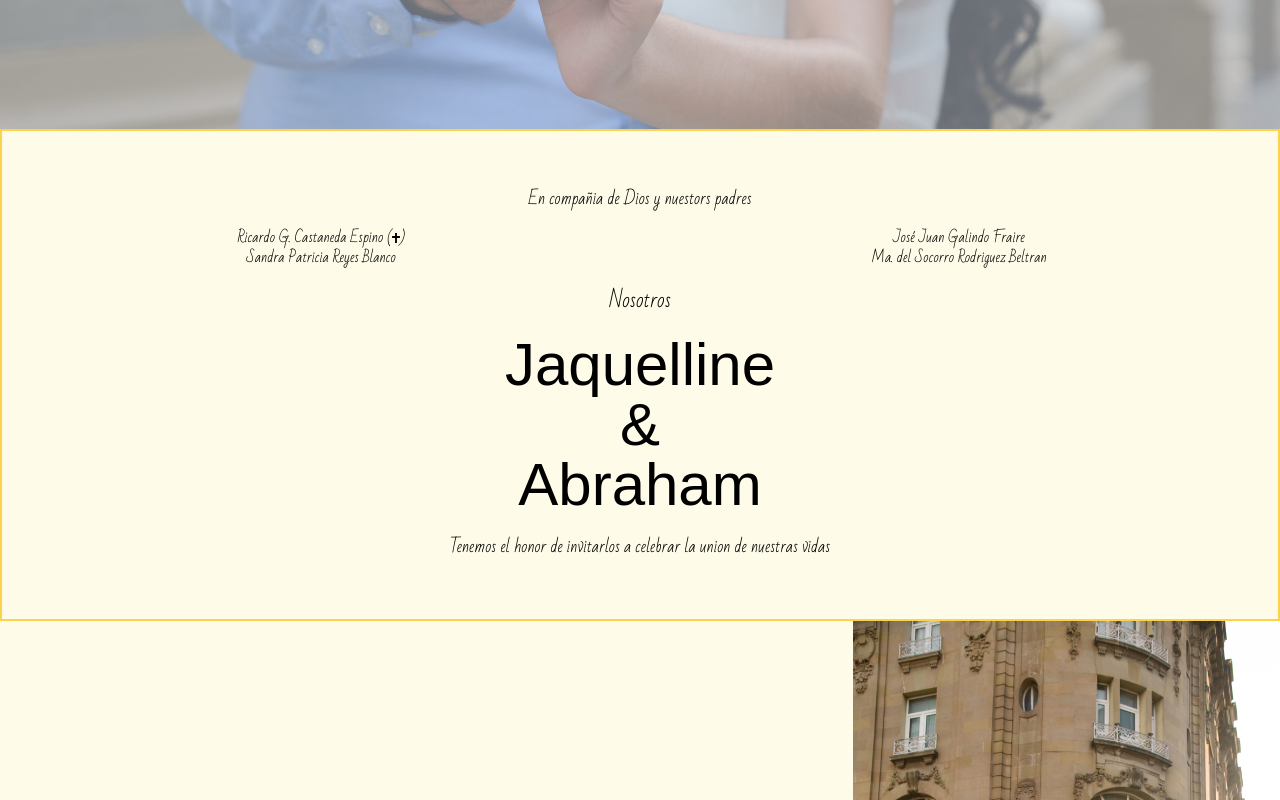
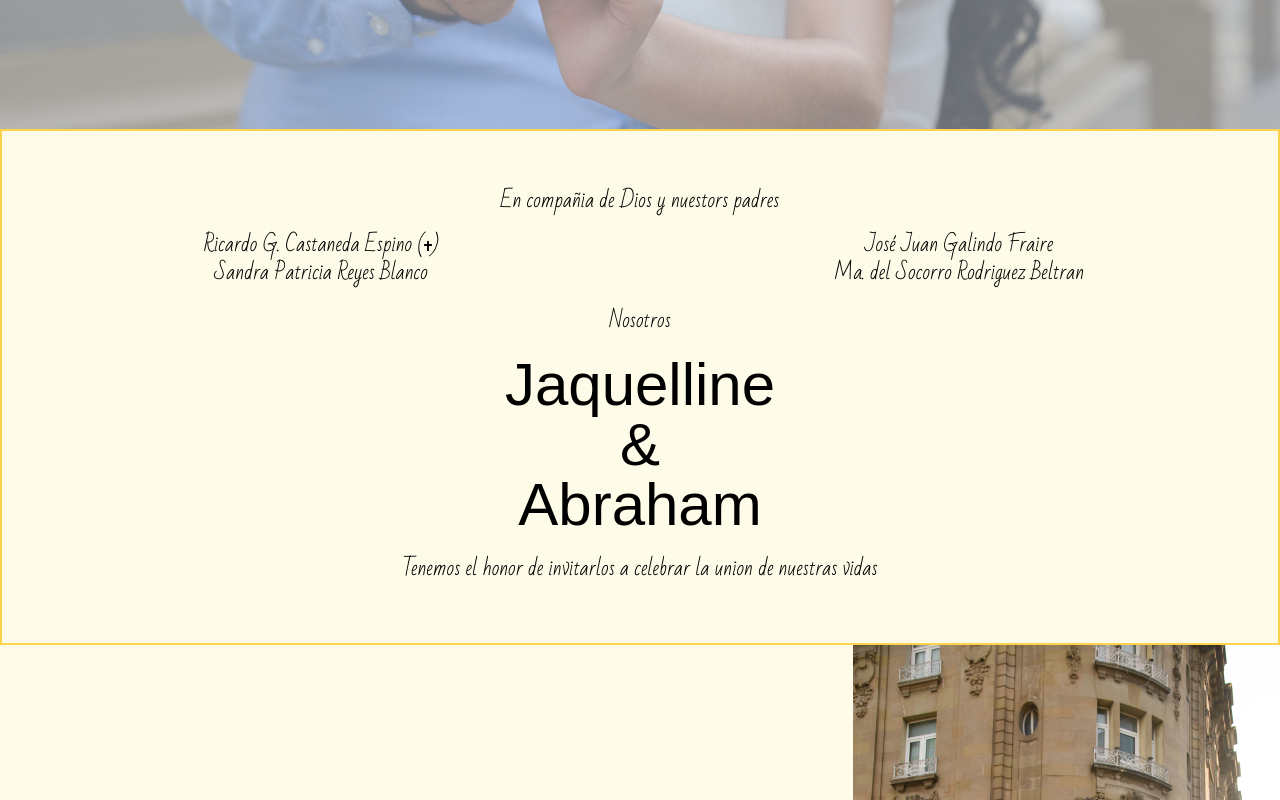
Before and after one commit to abrahamgr/wedding-invite, a Next.js app: page / in a window 1280 px wide. Shown: the part 1580-2380 px from the top of the page. Built offline with nearby package versions, Linux system fonts and the light colour scheme; a web font is replaced by a local one.

Commit message:
feat: add metadata and set max width

```diff
--- a/src/app/layout.tsx
+++ b/src/app/layout.tsx
@@ -5,10 +5,23 @@ import './globals.css'
 import Script from 'next/script'
 
 const isNewRelicEnabled = process.env.NEW_RELIC_ENABLED === 'true'
+const metadataBase =
+  process.env.NODE_ENV === 'production'
+    ? `https://${process.env.VERCEL_URL}`
+    : `http://localhost:${process.env.PORT || 3000}`
+
+const baseMetadata = {
+  title: 'Jaquelline & Abraham',
+  description: 'Estás invitado a nuestra boda',
+}
 
 export const metadata: Metadata = {
-  title: 'Jaquelline & Abraham',
-  description: 'Estas invitado a nuestra boda',
+  ...baseMetadata,
+  metadataBase: new URL(metadataBase),
+  openGraph: {
+    ...baseMetadata,
+    images: '/_next/image?url=%2Finf-91.jpg&w=1200&q=50',
+  },
 }
 
 export default async function RootLayout({
@@ -38,8 +51,12 @@ export default async function RootLayout({
           </Script>
         </head>
       ) : null}
-      <body className={`${generalFont.className} flex h-screen flex-col`}>
-        <main className='flex flex-col justify-center'>{children}</main>
+      <body
+        className={`${generalFont.className} flex h-screen flex-col bg-yellow-50 md:items-center`}
+      >
+        <main className='flex flex-col justify-center md:max-w-screen-xl'>
+          {children}
+        </main>
       </body>
     </html>
   )
--- a/src/app/page.tsx
+++ b/src/app/page.tsx
@@ -14,6 +14,9 @@ interface PageProps {
 }
 
 export default function Home({ searchParams }: PageProps) {
+  const invites = searchParams.i
+    ? Buffer.from(searchParams.i, 'base64').toString()
+    : '1'
   return (
     <>
       <MainImage img='/inf-88.jpg' title='J & A' />
@@ -32,7 +35,7 @@ export default function Home({ searchParams }: PageProps) {
           '/inf-92.jpg',
         ]}
       />
-      <Confirmation invites={searchParams.i} />
+      <Confirmation invites={invites} />
       <ThankYou />
     </>
   )
--- a/src/components/Audio.tsx
+++ b/src/components/Audio.tsx
@@ -8,7 +8,6 @@ export function Audio() {
   const ref = useRef<HTMLAudioElement>(null)
 
   const handlePlayPause = () => {
-    console.log('audio', ref.current)
     const { current: audio } = ref
     if (!audio) return
     if (isPlaying) audio.pause()
--- a/src/components/Confirmation.tsx
+++ b/src/components/Confirmation.tsx
@@ -11,7 +11,7 @@ function Button({ children, type, invites }: ButtonProps) {
   const phoneNumber = type === 'novio' ? '8186936753' : '8123309117'
   return (
     <Link
-      href={`https://wa.me/52${phoneNumber}?text=Confirmo my asistencia para ${invites} personas`}
+      href={`https://wa.me/52${phoneNumber}?text=${invites} lugares reservados - Boda Jaquelline y Abraham. Quiero confirmar la asistencia a la boda, anexo el nombre de las personas que asistirán para su registro, gracias`}
       className='my-1 mr-2 rounded-md border-2 border-slate-300 px-1'
       target='_blank'
     >
@@ -24,7 +24,7 @@ interface ConfirmationProps {
   invites: string
 }
 
-export function Confirmation({ invites = '1' }: ConfirmationProps) {
+export function Confirmation({ invites }: ConfirmationProps) {
   return (
     <div className='flex flex-col items-center bg-yellow-50 py-5 text-center *:px-2 md:text-xl'>
       <p className='text-xl md:text-2xl'>Sugerencia de regalo</p>
--- a/src/components/CountDown.tsx
+++ b/src/components/CountDown.tsx
@@ -48,7 +48,7 @@ export function CountDown() {
   }, [])
 
   return (
-    <div className='flex w-full flex-col items-center bg-yellow-50 md:flex-row-reverse'>
+    <div className='flex w-full flex-col items-center md:flex-row-reverse'>
       <div className='md:w-1/3'>
         <Image
           src='/inf-75.jpg'
--- a/src/components/Details.tsx
+++ b/src/components/Details.tsx
@@ -3,11 +3,9 @@ import Image from 'next/image'
 
 export function Details() {
   return (
-    <div className='flex flex-col border-2 border-amber-300 bg-yellow-50 py-5 text-center md:py-10'>
-      <p id='save-date' className='py-4'>
-        En compañia de Dios y nuestors padres
-      </p>
-      <div className='flex flex-row text-sm md:text-inherit'>
+    <div className='flex flex-col border-2 border-amber-300 py-5 text-center md:py-10 md:text-xl'>
+      <p className='py-4'>En compañia de Dios y nuestors padres</p>
+      <div className='flex flex-row text-sm md:text-xl'>
         <div className='w-1/2 justify-center'>
           <p>
             Ricardo G. Castaneda Espino (
--- a/src/components/DressCode.tsx
+++ b/src/components/DressCode.tsx
@@ -2,7 +2,7 @@ import Image from 'next/image'
 
 export function DressCode() {
   return (
-    <div className='flex w-full flex-col items-center justify-center bg-yellow-50 p-5 md:p-10'>
+    <div className='flex w-full flex-col items-center justify-center p-5 md:p-10'>
       <h2 className='text-xl md:text-2xl'>Código de vestimenta</h2>
       <p>Formal</p>
       <br />
@@ -10,7 +10,7 @@ export function DressCode() {
         <div className='w-1/2'>
           <Image
             src='/suit.png'
-            className='m-auto my-0'
+            className='m-auto my-0 h-auto'
             alt='suit'
             width={65}
             height={50}
@@ -19,7 +19,7 @@ export function DressCode() {
         <div className='w-1/2'>
           <Image
             src='/dress.svg'
-            className='m-auto my-0'
+            className='m-auto my-0 h-auto'
             alt='dress'
             width={100}
             height={100}
--- a/src/components/OurHistory.tsx
+++ b/src/components/OurHistory.tsx
@@ -4,9 +4,7 @@ export function OurHistory() {
   return (
     <div className='relative flex flex-col items-center'>
       <div className='absolute z-20 max-w-[500px] p-5 sm:top-1/3'>
-        <h2 id='nuestra-historia' className='text-2xl md:py-2 md:text-4xl'>
-          Nuesta historia
-        </h2>
+        <h2 className='text-2xl md:py-2 md:text-4xl'>Nuesta historia</h2>
         <p className='text-md md:py-2 md:text-xl'>
           En un mundo digital, encontramos un amor real, desde el primer
           <i>match</i>, fuimos nuestro destino, nuestra historia de amor única,
--- a/src/components/Salon.tsx
+++ b/src/components/Salon.tsx
@@ -3,7 +3,7 @@ import Link from 'next/link'
 
 export function Salon() {
   return (
-    <div className='flex flex-col bg-yellow-50 md:flex-row-reverse'>
+    <div className='flex flex-col md:flex-row-reverse'>
       <div className='md:w-1/2'>
         <Image
           src='https://scontent.fntr6-1.fna.fbcdn.net/v/t1.6435-9/199231020_355765772642532_3489045091902622708_n.jpg?_nc_cat=101&ccb=1-7&_nc_sid=5f2048&_nc_ohc=znNsDATHS70Q7kNvgHQPXar&_nc_ht=scontent.fntr6-1.fna&oh=00_AYAhNrtOpkPhoGnb1xAunL2cnUzFWD7ozD_X75BkzGAA8g&oe=6696DF56'
--- a/src/components/ThankYou.tsx
+++ b/src/components/ThankYou.tsx
@@ -2,7 +2,7 @@ import { handWriteFont } from '@/fonts'
 
 export function ThankYou() {
   return (
-    <div className='flex flex-col items-center justify-center bg-yellow-50 p-10 md:text-xl'>
+    <div className='flex flex-col items-center justify-center p-10 md:text-xl'>
       <p>Gracias por ser parte de este gran día</p>
       <p>Con cariño</p>
       <p
```
